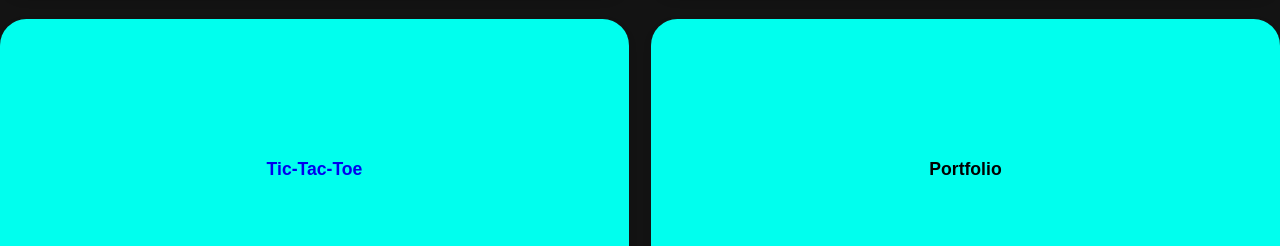
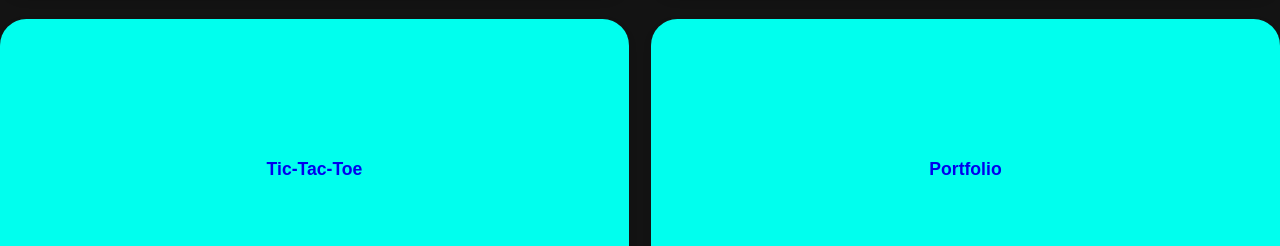
Before and after one commit to Mansi-Gupta2006/Portfolio, a plain HTML site: page index.html in a window 1280 px wide. Shown: the part 2037-2283 px from the top of the page. Drawn offline with nearby package versions, Linux system fonts and the light colour scheme.

Commit message:
index.html

```diff
--- a/index.html
+++ b/index.html
@@ -87,7 +87,7 @@
                 </div>
                 <div class="project-box">
                     <div class="project-info">
-                        <h4>Portfolio</h4>
+                        <h4><a href="https://github.com/Mansi-Gupta2006/Tic-Tac-Toe" target="_blank">Portfolio</a></h4>
                     </div>
                 </div>
             </div>
```
